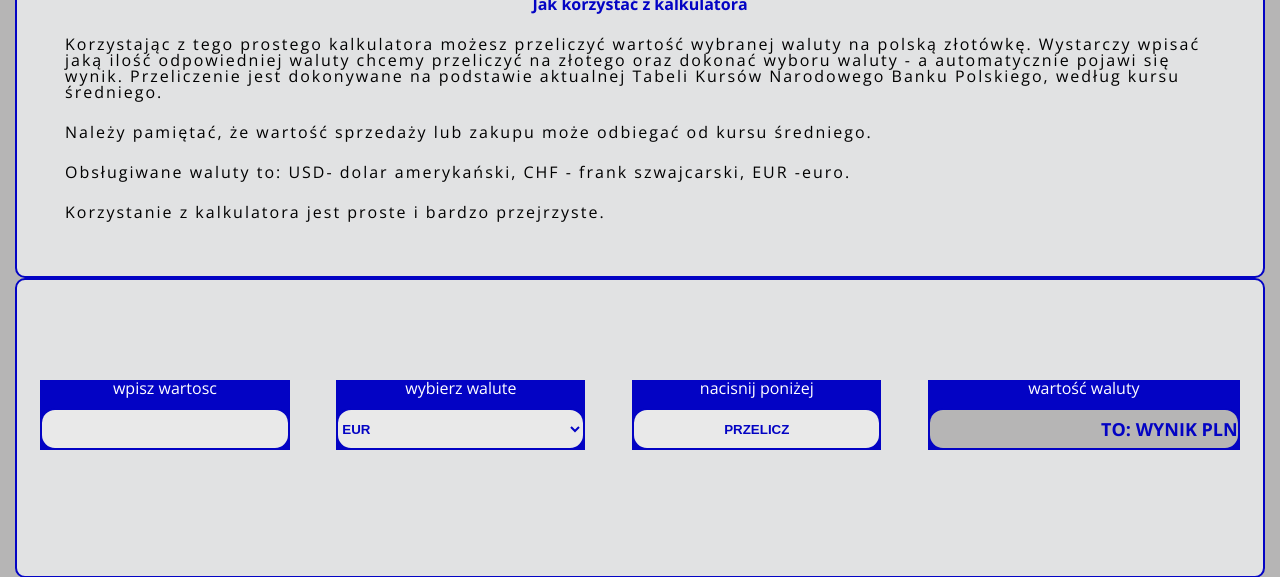
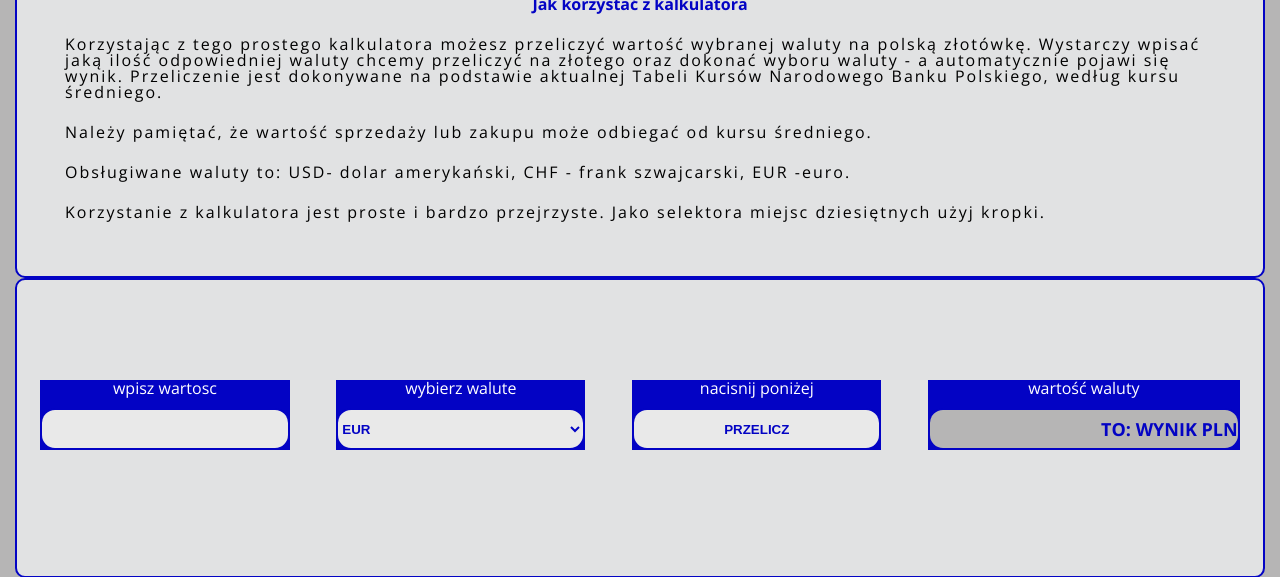
Before and after one commit to Magyarrigo/exchange, a website: page index.html in a window 1280 px wide. Shown: the part 92-669 px from the top of the page. Drawn offline with nearby package versions, Linux system fonts and the light colour scheme.

Commit message:
html correction

```diff
--- a/index.html
+++ b/index.html
@@ -62,7 +62,8 @@
         </p>
 
         <p class="descriptionContent">
-          Korzystanie z kalkulatora jest proste i bardzo przejrzyste.
+          Korzystanie z kalkulatora jest proste i bardzo przejrzyste. Jako
+          selektora miejsc dziesiętnych użyj kropki.
         </p>
       </div>
 
```
